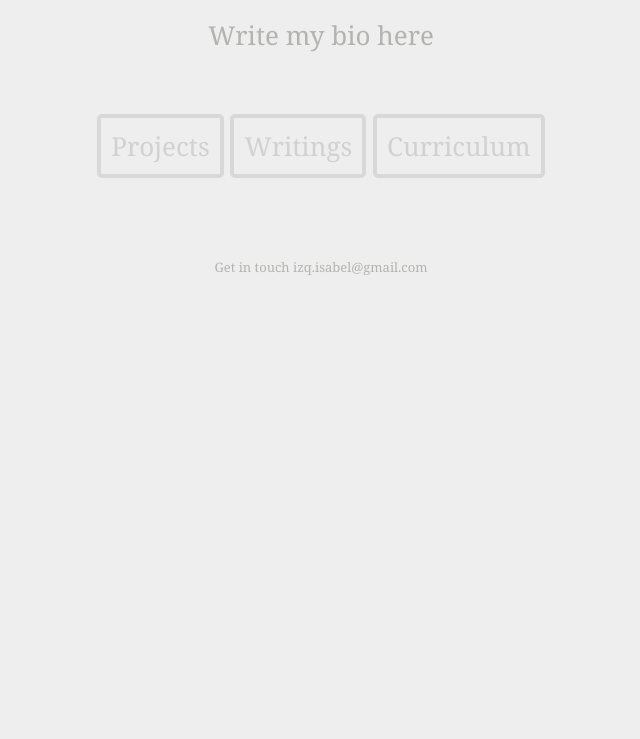
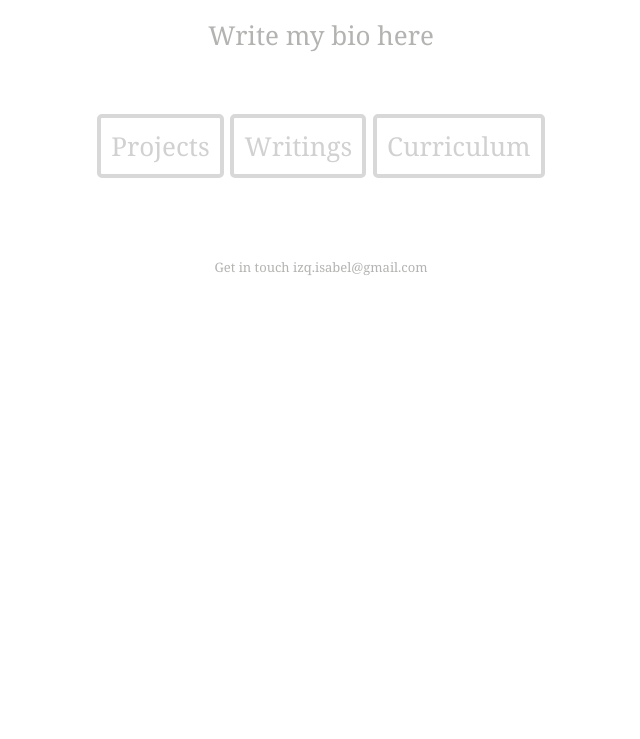
Before and after one commit to Isabel-Izquierdo/WEBSITE, a plain HTML site: page index.html in a window 1280 px wide. Shown: the part 61-800 px from the top of the page, without its empty margins (319-959 px from the left). Drawn offline with Linux system fonts and the light colour scheme.

Commit message:
Update index.html

```diff
--- a/index.html
+++ b/index.html
@@ -11,7 +11,7 @@
 
 	<style>
 		body, html{
-			background-color:#EEEEEE;
+			background-color:#ffffff;
 			font-family: Georgia, Times, "Times New Roman", serif;
 			font-size:26px;
 			text-align:center;
```
